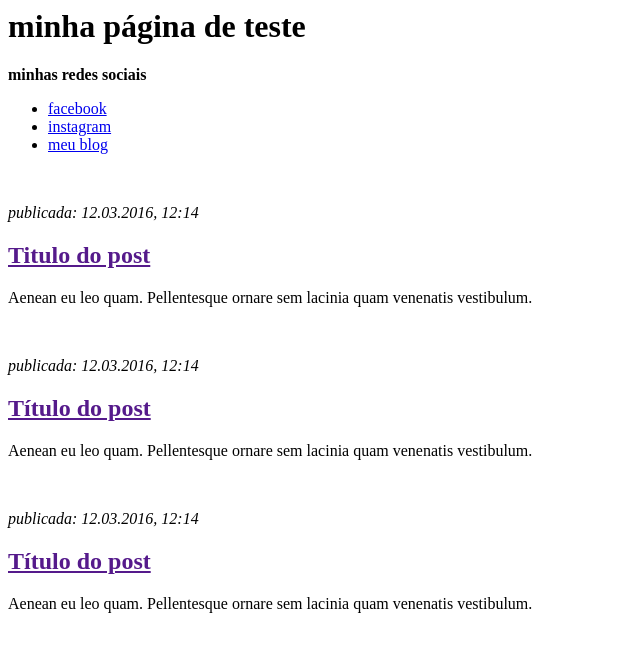
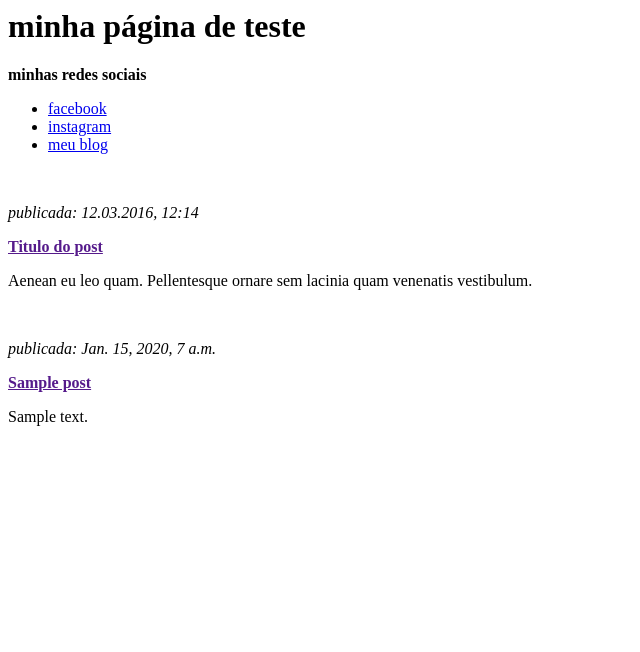
Before and after one commit to narriral/my-first-blog, a Django app: template blog/templates/blog/post_list.html in a window 1280 px wide. Shown: the top 652 px of the page, without its empty margins (0-640 px from the left). Run offline with Django 3.2, Linux system fonts and the light colour scheme; the template is opened without the code that fills it: values that come from a table or form of the project are taken from there, others are empty; tables that the repository leaves empty hold one stand-in row (values such as "Sample post").

Commit message:
dinamizando posts

```diff
--- a/blog/templates/blog/post_list.html
+++ b/blog/templates/blog/post_list.html
@@ -15,21 +15,18 @@
 		</div>
 		<br>
 		<div class="posts">
-		<p><i>publicada: 12.03.2016, 12:14</i></p>
-			<h2><a	href="">Titulo do post</a></h2>
-			<p>Aenean eu leo quam.	Pellentesque ornare sem	lacinia	quam venenatis vestibulum.
+		  <p><i>publicada: 12.03.2016, 12:14</i></p>
+		  <p><strong><a href="">Titulo do post</a></strong></p>
+		  <p>Aenean eu leo quam. Pellentesque ornare sem lacinia quam venenatis vestibulum.
 		</div>
 		<br>
-		<div class="posts">
-                <p><i>publicada: 12.03.2016, 12:14</i></p>
-                        <h2><a  href="">Título do post</a></h2>
-                        <p>Aenean eu leo quam.  Pellentesque ornare sem lacinia quam venenatis vestibulum.
-                </div>
+		{% for post in posts %}
+		<div class="psots">
+		  <p><i>publicada: {{ post.published_date }}</i></p>
+		  <strong><p><a href="">{{ post.title }}</a></p></strong>
+		  <p>{{ post.text|linebreaks }}</p><br />
+		</div>
+		{% endfor %}
 		<br>
-		<div class="posts">
-                <p><i>publicada: 12.03.2016, 12:14</i></p>
-                        <h2><a  href="">Título do post</a></h2>
-                        <p>Aenean eu leo quam.  Pellentesque ornare sem lacinia quam venenatis vestibulum.                              </div>
-
 	</body>
 </html>
--- a/blog/views.py
+++ b/blog/views.py
@@ -1,4 +1,7 @@
 from django.shortcuts import render
+from django.utils import timezone
+from .models import Post
 
 def post_list(request):
-	return render(request, 'blog/post_list.html', {})
+	posts = Post.objects.filter(published_date__lte=timezone.now()).order_by('published_date')
+	return render(request, 'blog/post_list.html', {'posts': posts})
```
